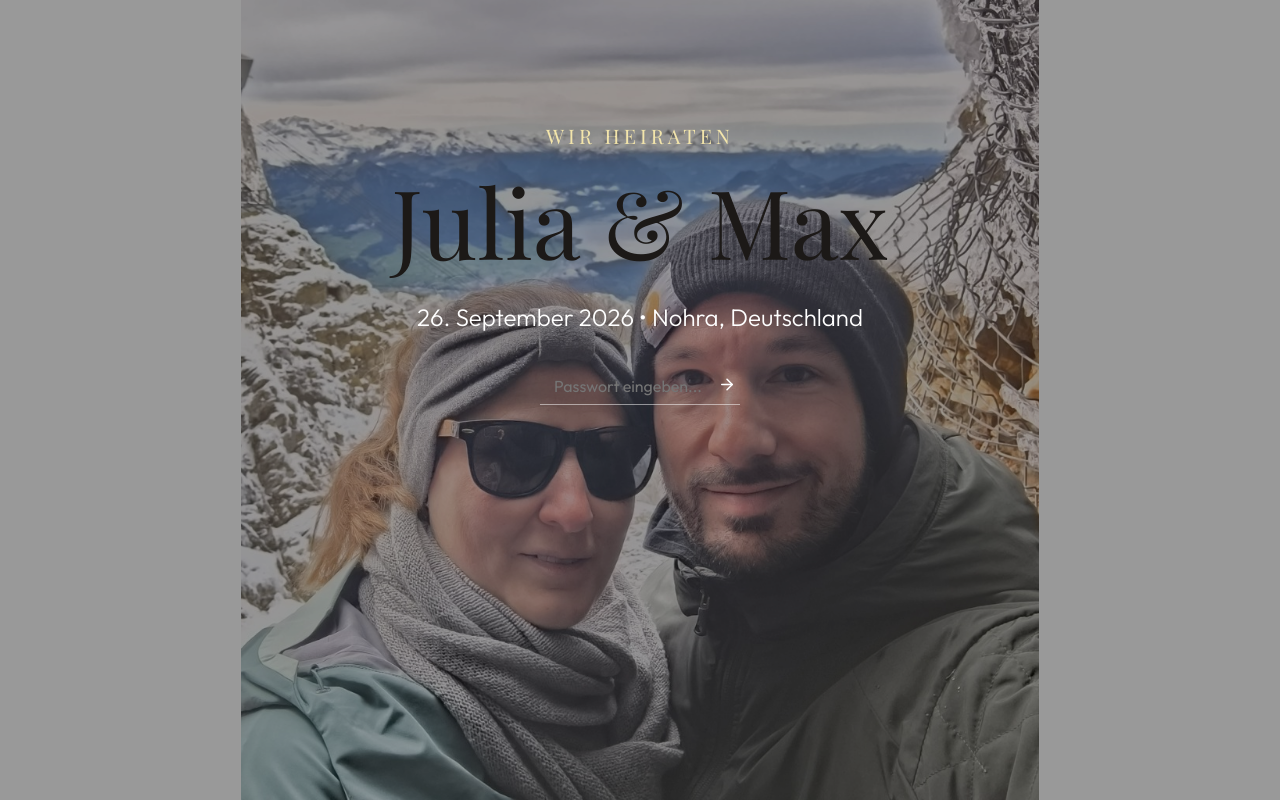
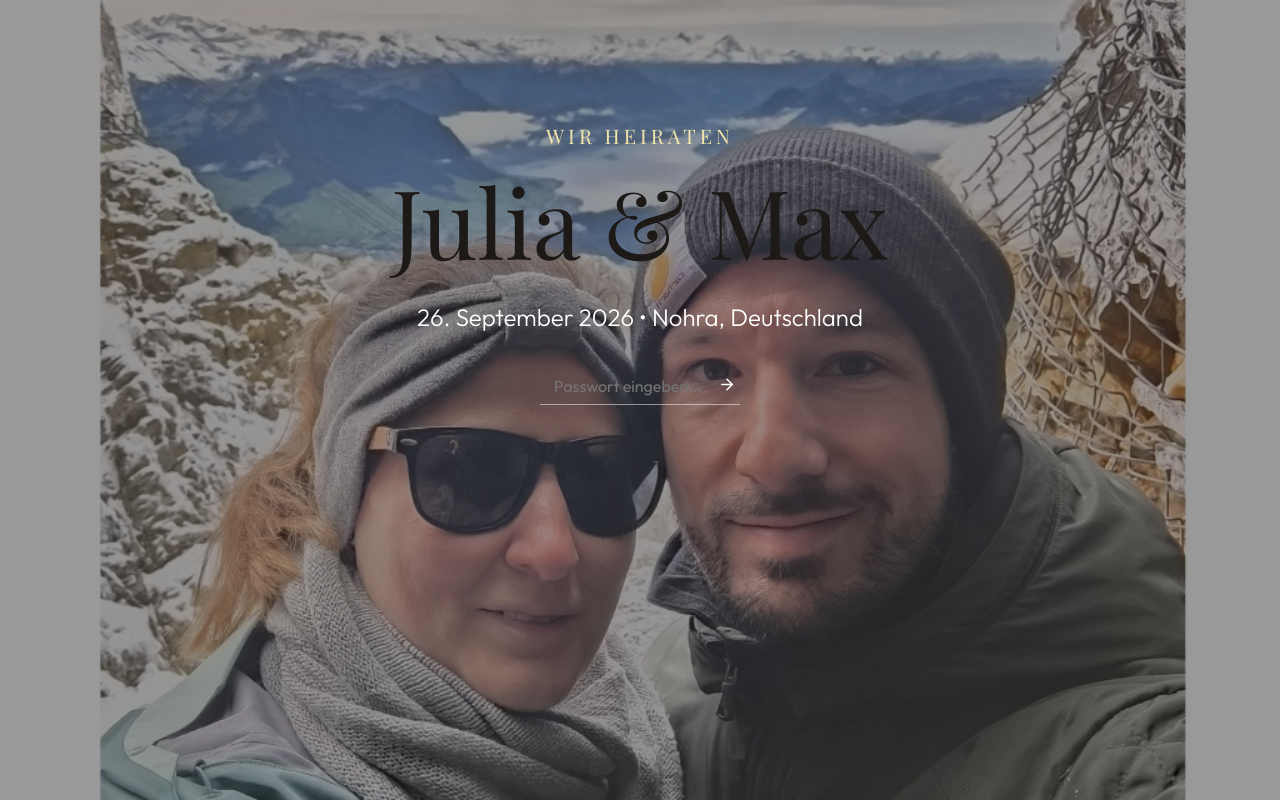
Before and after one commit to hee7ondumpsterfire/hochzeit, a React (Vite) app: page / in a window 1280 px wide. Built offline with nearby package versions, Linux system fonts and the light colour scheme; a web font is replaced by a local one.

Commit message:
style: Update Hero background image to hero-v3 with cover sizing

```diff
--- a/src/components/Hero.css
+++ b/src/components/Hero.css
@@ -12,7 +12,7 @@
     position: absolute;
     inset: 0;
     z-index: 0;
-    background-size: contain;
+    background-size: cover;
     background-position: center;
     background-repeat: no-repeat;
     background-color: #ffffff;
--- a/src/components/Hero.jsx
+++ b/src/components/Hero.jsx
@@ -1,7 +1,7 @@
 import React, { useState } from 'react';
 import { motion } from 'framer-motion';
 import { Lock, ArrowRight } from 'lucide-react';
-import heroImg from '../assets/hero-v2.jpg';
+import heroImg from '../assets/hero-v3.jpg';
 import './Hero.css';
 import Countdown from './Countdown';
 
```
Also changed, not shown: src/assets/hero-v3.jpg (added).
